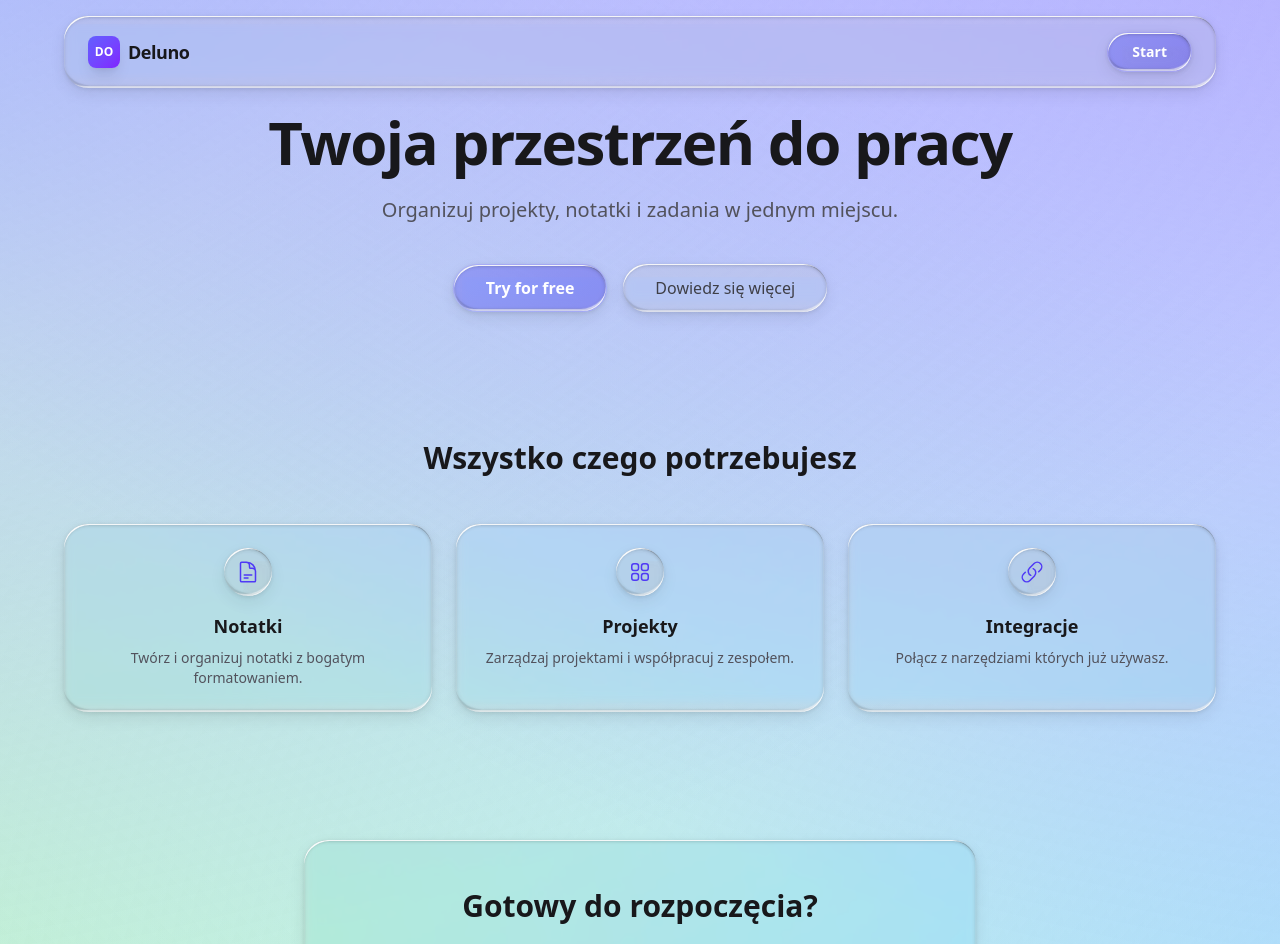
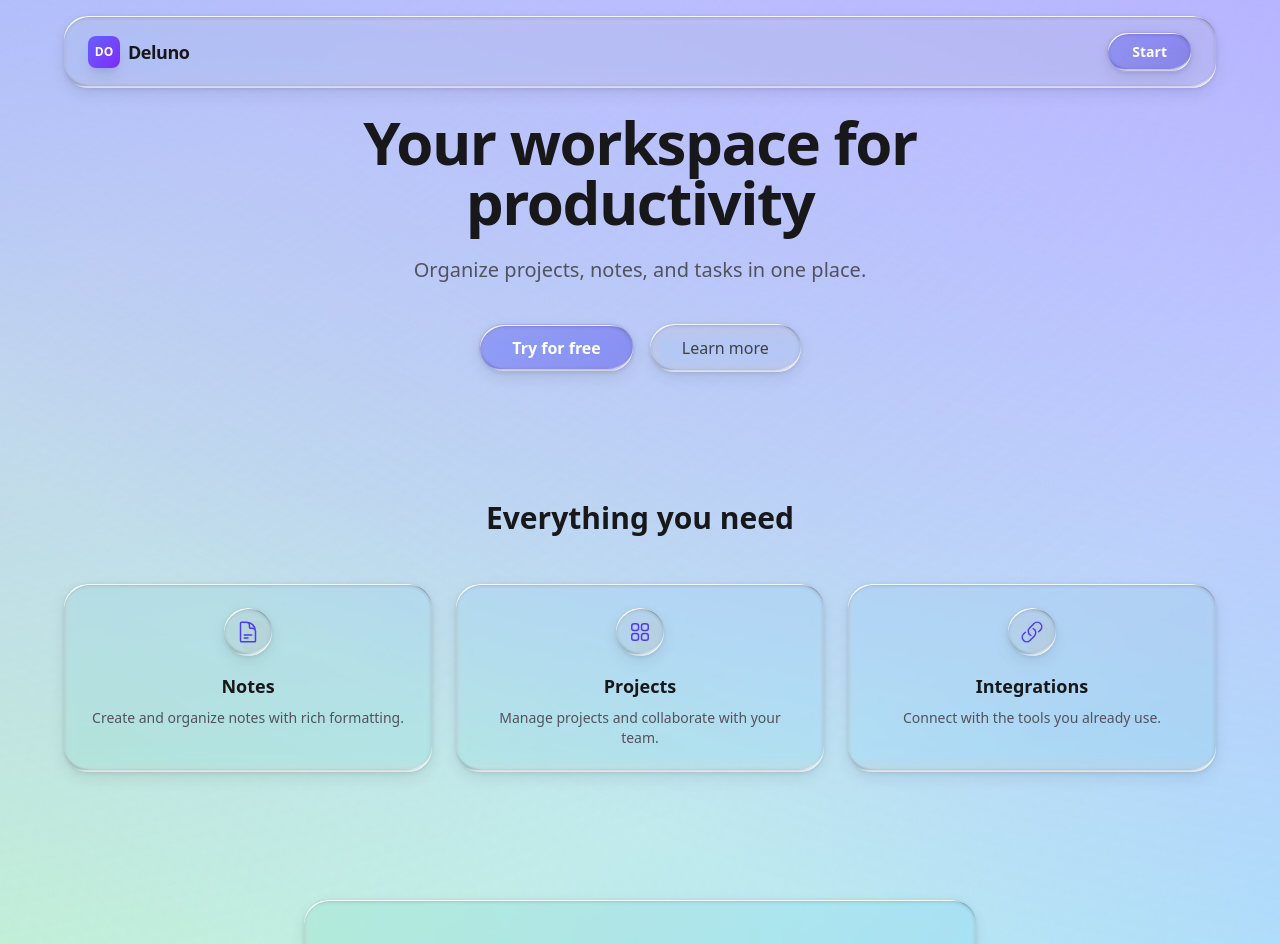
Before and after one commit to MichaelTeida/deluno, a Next.js app: page / in a window 1280 px wide. Shown: the top 944 px of the page. Built offline with nearby package versions, Linux system fonts and the light colour scheme.

Commit message:
fix(i18n): translate all PL strings to EN + fix CTA link to /panel

```diff
--- a/app/layout.tsx
+++ b/app/layout.tsx
@@ -16,13 +16,13 @@ const geistMono = Geist_Mono({
 });
 
 export const metadata: Metadata = {
-  title: "Deluno | Twoja przestrzeń do pracy",
-  description: "Organizuj projekty, notatki i zadania w jednym miejscu. Nowoczesna platforma SaaS z unikalnym designem Liquid Glass.",
-  keywords: ["notatki", "projekty", "zarządzanie zadaniami", "SaaS", "produktywność", "Deluno"],
+  title: "Deluno | Your workspace for productivity",
+  description: "Organize projects, notes, and tasks in one place. A modern SaaS platform with unique Liquid Glass design.",
+  keywords: ["notes", "projects", "task management", "SaaS", "productivity", "Deluno"],
   authors: [{ name: "Deluno Team" }],
   openGraph: {
-    title: "Deluno | Twoja przestrzeń do pracy",
-    description: "Nowoczesna platforma do organizacji pracy.",
+    title: "Deluno | Your workspace for productivity",
+    description: "A modern platform for organizing your work.",
     type: "website",
   }
 };
--- a/app/page.tsx
+++ b/app/page.tsx
@@ -27,10 +27,10 @@ export default function HomePage() {
       <section className="flex-1 flex items-center justify-center px-4 py-16 pt-28">
         <div className="max-w-3xl mx-auto text-center">
           <h1 className="text-4xl md:text-6xl font-bold text-zinc-900 mb-6 tracking-tight">
-            Twoja przestrzeń do pracy
+            Your workspace for productivity
           </h1>
           <p className="text-lg md:text-xl text-zinc-600 mb-10 max-w-xl mx-auto">
-            Organizuj projekty, notatki i zadania w jednym miejscu.
+            Organize projects, notes, and tasks in one place.
           </p>
           <div className="flex flex-col sm:flex-row gap-4 justify-center">
             <Link
@@ -46,7 +46,7 @@ export default function HomePage() {
               className="glass h-12 px-8 text-base font-medium text-zinc-700 flex items-center justify-center rounded-full transition-colors"
               data-variant="interactive"
             >
-              Dowiedz się więcej
+              Learn more
             </Link>
           </div>
         </div>
@@ -56,13 +56,13 @@ export default function HomePage() {
       <section id="features" className="px-4 py-16">
         <div className="max-w-6xl mx-auto">
           <h2 className="text-2xl md:text-3xl font-bold text-zinc-900 text-center mb-12">
-            Wszystko czego potrzebujesz
+            Everything you need
           </h2>
           <div className="grid grid-cols-1 md:grid-cols-3 gap-6">
             {[
-              { title: "Notatki", desc: "Twórz i organizuj notatki z bogatym formatowaniem.", icon: "M19.5 14.25v-2.625a3.375 3.375 0 00-3.375-3.375h-1.5A1.125 1.125 0 0113.5 7.125v-1.5a3.375 3.375 0 00-3.375-3.375H8.25m0 12.75h7.5m-7.5 3H12M10.5 2.25H5.625c-.621 0-1.125.504-1.125 1.125v17.25c0 .621.504 1.125 1.125 1.125h12.75c.621 0 1.125-.504 1.125-1.125V11.25a9 9 0 00-9-9z" },
-              { title: "Projekty", desc: "Zarządzaj projektami i współpracuj z zespołem.", icon: "M3.75 6A2.25 2.25 0 016 3.75h2.25A2.25 2.25 0 0110.5 6v2.25a2.25 2.25 0 01-2.25 2.25H6a2.25 2.25 0 01-2.25-2.25V6zM3.75 15.75A2.25 2.25 0 016 13.5h2.25a2.25 2.25 0 012.25 2.25V18a2.25 2.25 0 01-2.25 2.25H6A2.25 2.25 0 013.75 18v-2.25zM13.5 6a2.25 2.25 0 012.25-2.25H18A2.25 2.25 0 0120.25 6v2.25A2.25 2.25 0 0118 10.5h-2.25a2.25 2.25 0 01-2.25-2.25V6zM13.5 15.75a2.25 2.25 0 012.25-2.25H18a2.25 2.25 0 012.25 2.25V18A2.25 2.25 0 0118 20.25h-2.25A2.25 2.25 0 0113.5 18v-2.25z" },
-              { title: "Integracje", desc: "Połącz z narzędziami których już używasz.", icon: "M13.19 8.688a4.5 4.5 0 011.242 7.244l-4.5 4.5a4.5 4.5 0 01-6.364-6.364l1.757-1.757m13.35-.622l1.757-1.757a4.5 4.5 0 00-6.364-6.364l-4.5 4.5a4.5 4.5 0 001.242 7.244" }
+              { title: "Notes", desc: "Create and organize notes with rich formatting.", icon: "M19.5 14.25v-2.625a3.375 3.375 0 00-3.375-3.375h-1.5A1.125 1.125 0 0113.5 7.125v-1.5a3.375 3.375 0 00-3.375-3.375H8.25m0 12.75h7.5m-7.5 3H12M10.5 2.25H5.625c-.621 0-1.125.504-1.125 1.125v17.25c0 .621.504 1.125 1.125 1.125h12.75c.621 0 1.125-.504 1.125-1.125V11.25a9 9 0 00-9-9z" },
+              { title: "Projects", desc: "Manage projects and collaborate with your team.", icon: "M3.75 6A2.25 2.25 0 016 3.75h2.25A2.25 2.25 0 0110.5 6v2.25a2.25 2.25 0 01-2.25 2.25H6a2.25 2.25 0 01-2.25-2.25V6zM3.75 15.75A2.25 2.25 0 016 13.5h2.25a2.25 2.25 0 012.25 2.25V18a2.25 2.25 0 01-2.25 2.25H6A2.25 2.25 0 013.75 18v-2.25zM13.5 6a2.25 2.25 0 012.25-2.25H18A2.25 2.25 0 0120.25 6v2.25A2.25 2.25 0 0118 10.5h-2.25a2.25 2.25 0 01-2.25-2.25V6zM13.5 15.75a2.25 2.25 0 012.25-2.25H18a2.25 2.25 0 012.25 2.25V18A2.25 2.25 0 0118 20.25h-2.25A2.25 2.25 0 0113.5 18v-2.25z" },
+              { title: "Integrations", desc: "Connect with the tools you already use.", icon: "M13.19 8.688a4.5 4.5 0 011.242 7.244l-4.5 4.5a4.5 4.5 0 01-6.364-6.364l1.757-1.757m13.35-.622l1.757-1.757a4.5 4.5 0 00-6.364-6.364l-4.5 4.5a4.5 4.5 0 001.242 7.244" }
             ].map((f, i) => (
               <div key={i} className="glass p-6 text-center" data-variant="panel">
                 <div className="w-12 h-12 mx-auto mb-4 glass flex items-center justify-center text-indigo-600" data-variant="interactive">
@@ -82,13 +82,13 @@ export default function HomePage() {
       <section className="px-4 py-16">
         <div className="max-w-2xl mx-auto glass p-8 md:p-12 text-center" data-variant="panel">
           <h2 className="text-2xl md:text-3xl font-bold text-zinc-900 mb-4">
-            Gotowy do rozpoczęcia?
+            Ready to get started?
           </h2>
           <p className="text-zinc-600 mb-8">
-            Dołącz do alfa testów i wypróbuj Deluno za darmo.
+            Join alpha testing and try Deluno for free.
           </p>
           <Link
-            href="/dashboard"
+            href="/panel"
             className="btn-glass px-8 text-base h-12"
             data-variant="cta"
             data-no-shine="true"
@@ -101,7 +101,7 @@ export default function HomePage() {
       {/* Footer */}
       <footer className="p-4">
         <div className="max-w-6xl mx-auto glass px-6 py-6 text-center" data-variant="panel">
-          <p className="text-sm text-zinc-500">© 2026 Deluno. Wszystkie prawa zastrzeżone.</p>
+          <p className="text-sm text-zinc-500">© 2026 Deluno. All rights reserved.</p>
         </div>
       </footer>
     </div>
--- a/components/noter/NoteList.tsx
+++ b/components/noter/NoteList.tsx
@@ -95,14 +95,14 @@ export const NoteItem = memo(function NoteItem({
                     <button
                         onClick={(e) => { e.stopPropagation(); onAdd(note.id); }}
                         className="w-5 h-5 flex items-center justify-center text-zinc-400 dark:text-zinc-500 hover:text-indigo-600 dark:hover:text-indigo-400"
-                        title="Dodaj pod-notatkę"
+                        title="Add sub-note"
                     >
                         +
                     </button>
                     <button
                         onClick={(e) => { e.stopPropagation(); onDelete(note.id); }}
                         className="w-5 h-5 flex items-center justify-center text-zinc-400 dark:text-zinc-500 hover:text-red-600 dark:hover:text-red-400"
-                        title="Usuń"
+                        title="Delete"
                     >
                         ×
                     </button>
```
